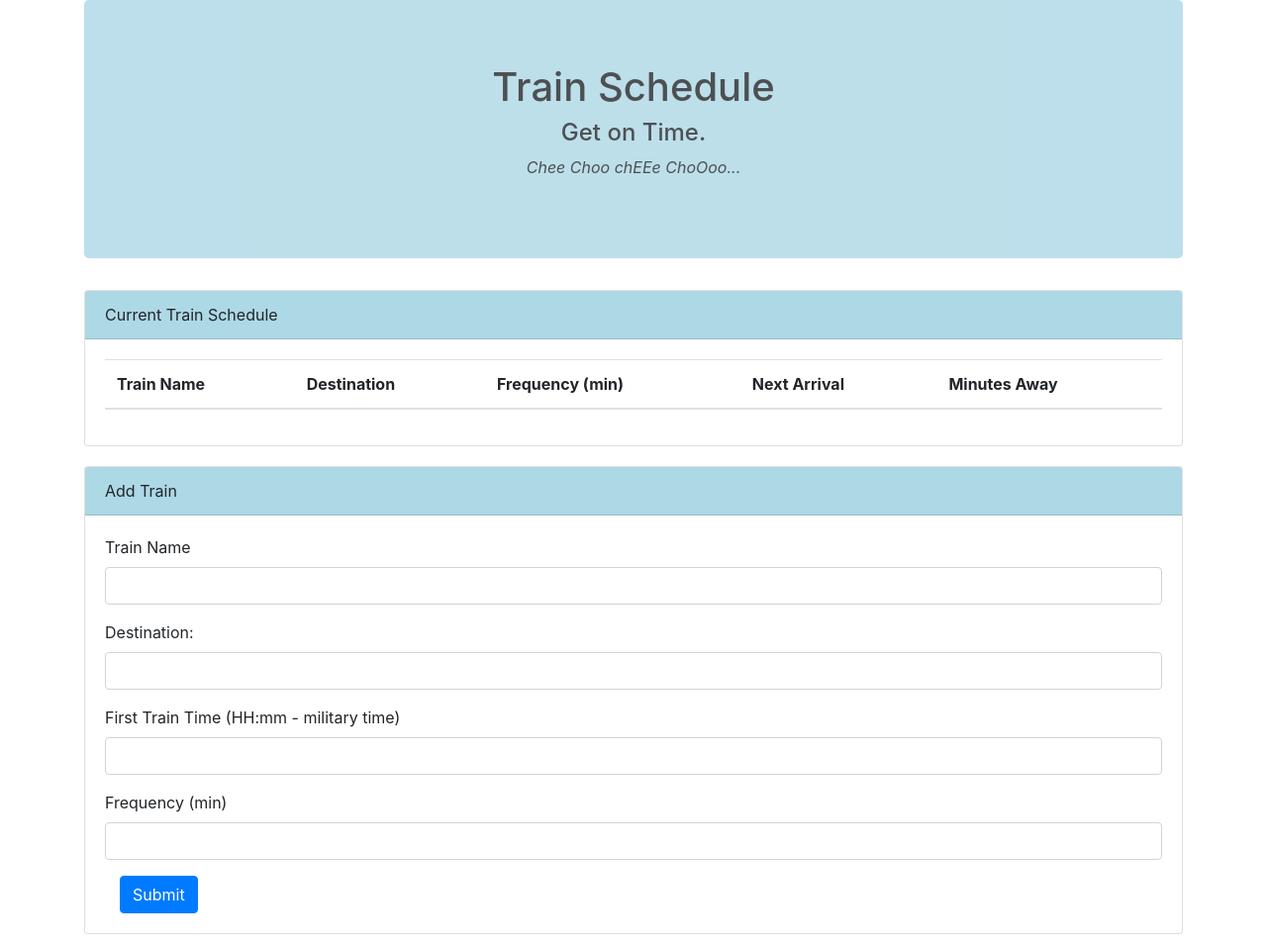
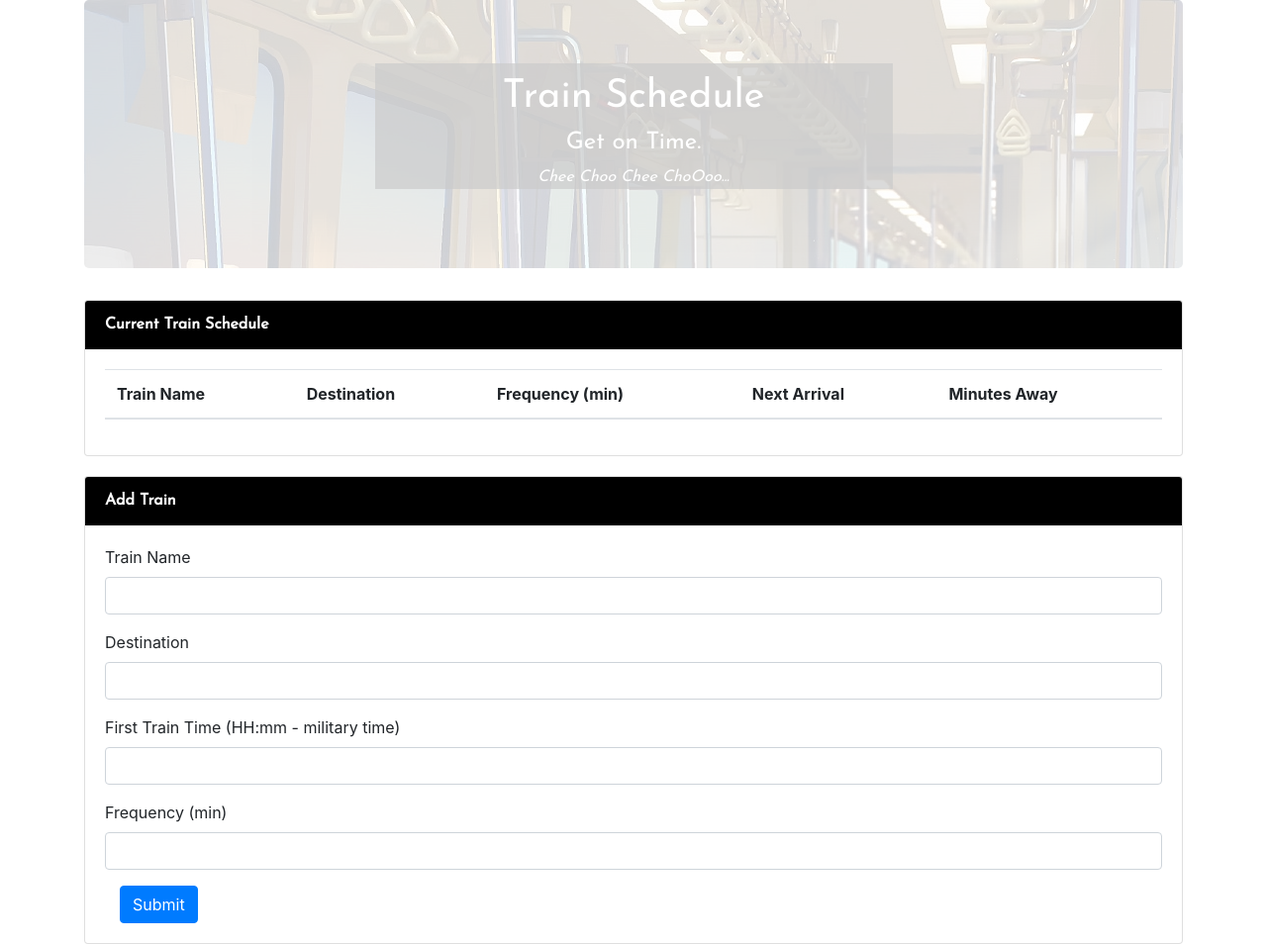
Before and after one commit to xpetrus/train-time, a plain HTML site: page index.html in a window 1280 px wide. Shown: the whole page at 99% size. Drawn offline with nearby package versions, Linux system fonts and the light colour scheme; no server answers.

Commit message:
design aesthetics

```diff
--- a/index.html
+++ b/index.html
@@ -3,6 +3,7 @@
     <head>
         <title>Train time</title>
         <link rel="stylesheet" href="https://maxcdn.bootstrapcdn.com/bootstrap/4.0.0/css/bootstrap.min.css">
+        <link href="https://fonts.googleapis.com/css?family=Josefin+Sans" rel="stylesheet">
         <link rel= "stylesheet" type = "text/css" href ="style.css">
         <script src="https://cdnjs.cloudflare.com/ajax/libs/jquery/3.2.1/jquery.min.js"></script>
         <script src="https://cdn.jsdelivr.net/momentjs/2.12.0/moment.min.js"></script>
@@ -14,9 +15,11 @@
             <div class = "row">
                 <div class = "col-md-12">
                     <div class = "jumbotron text-center">
-                        <h1>Train Schedule</h1>
-                        <h4>Get on Time.</h4>
-                        <p><i>Chee Choo chEEe ChoOoo...</i></p>
+                        <div class = "text-center" id = "shade">
+                            <h1>Train Schedule</h1>
+                            <h4>Get on Time.</h4>
+                            <p><i>Chee Choo Chee ChoOoo...</i></p>
+                        </div>
                     </div>
                 </div>
             </div>
@@ -59,7 +62,7 @@
                                         <input class = "form-control" id = "train-name" type = "text">
                                     </div>
                                     <div class = "form-group row">
-                                        <label  for = "destination">Destination: </label>
+                                        <label  for = "destination">Destination </label>
                                         <input class = "form-control" id = "destination" type = "text">
                                     </div>
                                     <div class = "form-group row">
--- a/style.css
+++ b/style.css
@@ -2,9 +2,26 @@
     margin-bottom: 20px;
 }
 .jumbotron{
-    background-color: lightblue;
-    opacity: 80%;
+    background-color:lightblue;
+    opacity: 20%;
+    color:black;
+    background: url(train.jpg);
+    font-family: 'Josefin Sans', sans-serif;
+
 }
+
 .card-header{
-    background-color: lightblue;
+    background-color: black;
+    font-weight: bold;
+    color:white;
+    font-family: 'Josefin Sans', sans-serif;
+
 }
+#shade{
+    background-color:rgb(1, 1, 1, 0.7);
+    color:white;
+    margin:auto;
+    height: 50%;
+    width:50%;
+    padding-top: 10px;
+}
```
Also changed, not shown: train.jpg (added).
